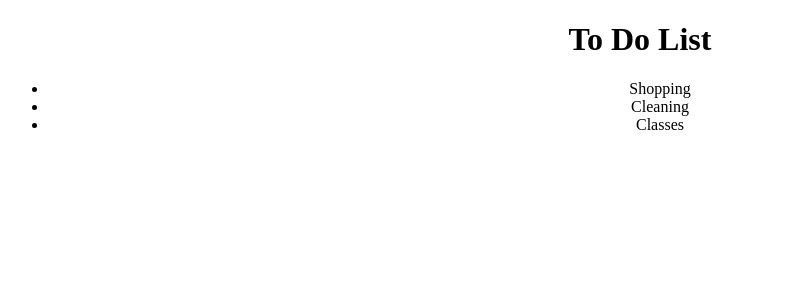
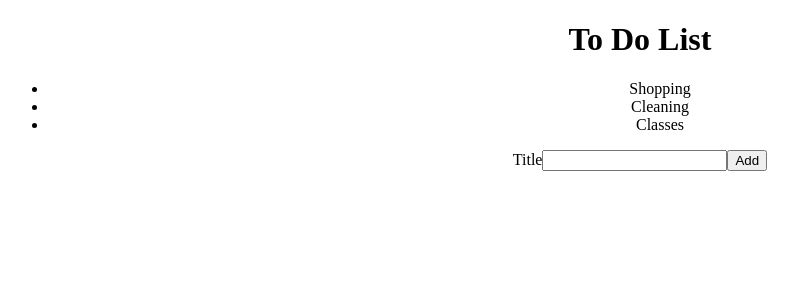
Before and after one commit to Olga975/react-todo, a React (Create React App) app: page / in a window 1280 px wide. Shown: the top 300 px of the page, without its empty margins (0-798 px from the left). Built offline with nearby package versions, Linux system fonts and the light colour scheme.

Commit message:
Lesson 2

```diff
--- /dev/null
+++ b/src/AddTodoForm.js
@@ -0,0 +1,14 @@
+import React from "react";
+
+function AddTodoForm () {
+    return (
+        <form>
+            <label htmlFor="todoTitle">Title</label>
+            <input type="text" id="todoTitle"></input>
+            <button type="submit">Add</button>
+        </form>
+
+    )
+}
+
+export default AddTodoForm;
--- a/src/App.js
+++ b/src/App.js
@@ -1,31 +1,14 @@
 import React from 'react';
-
-const todoList = [
-  {
-    id: 1,
-    title: "Shopping",
-  },
-  {
-    id: 2,
-    title: "Cleaning",
-  },
-  {
-    id: 3,
-    title: "Classes",
-  }
-
-];
-
+import TodoList from './TodoList';
+import AddTodoForm from './AddTodoForm';
 
 function App() {
   return (
     <div style={{ textAlign: 'center' }}>
       <h1>To Do List</h1>
-      <ul>
-        {todoList.map((item) => (
-          <li key={item.id}>{item.title}</li>
-        ))}
-      </ul>
+      <TodoList />
+      <AddTodoForm />
+
     </div>
   );
 }
--- /dev/null
+++ b/src/TodoList.js
@@ -0,0 +1,30 @@
+import React from "react";
+
+const todoList = [
+    {
+      id: 1,
+      title: "Shopping",
+    },
+    {
+      id: 2,
+      title: "Cleaning",
+    },
+    {
+      id: 3,
+      title: "Classes",
+    }
+
+  ];
+
+function TodoList () {
+    return (
+        <ul>
+        {todoList.map((item) => (
+          <li key={item.id}>{item.title}</li>
+        ))}
+        </ul>
+
+    )
+}
+
+export default TodoList;
```
